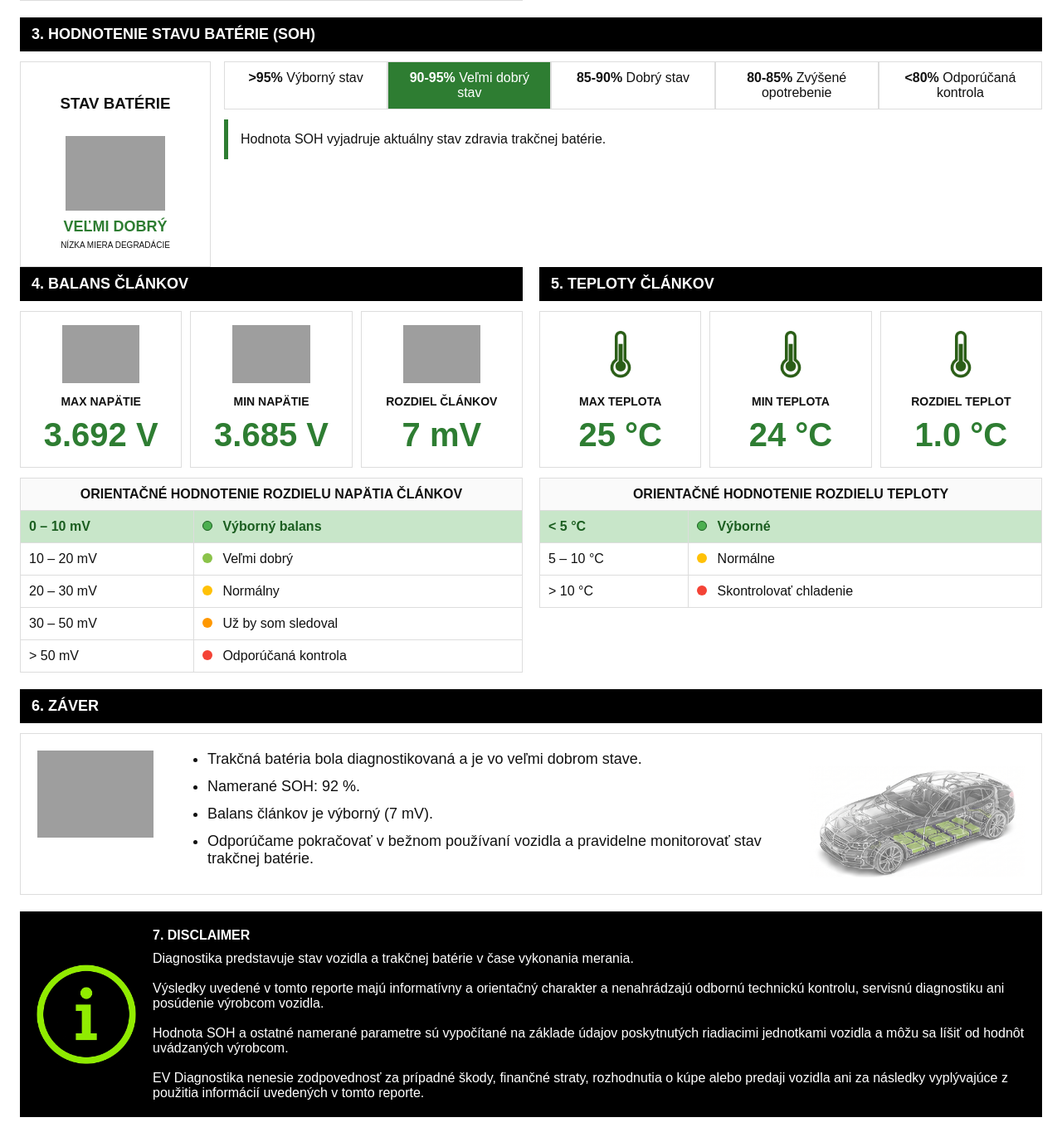
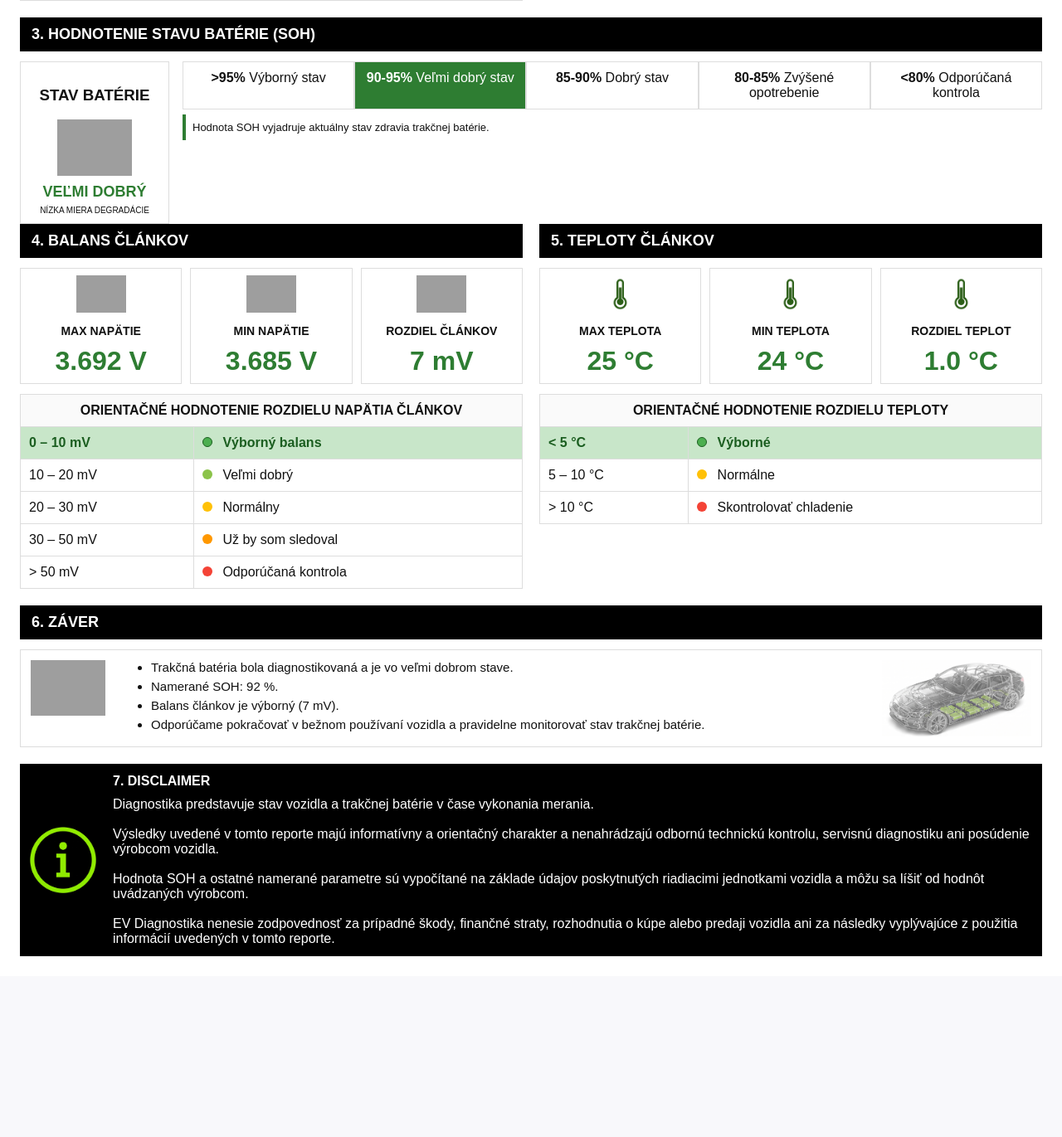
Before and after one commit to marianblaha/pdf-upravy, a FastAPI app: page /preview in a window 1280 px wide. Shown: the part 623-1994 px from the top of the page at 83% size. After the commit the page ends 1776 px from the top, so only its background shows below. Run offline with FastAPI, Linux system fonts and the light colour scheme; grey boxes are pictures that could not be loaded.

Commit message:
switch to playwright zmensovanie na A4

```diff
--- a/templates/report.html
+++ b/templates/report.html
@@ -229,10 +229,10 @@ body{
 }
 
 .soh-status{
-    width:230px;
+    width:180px;
     border:1px solid #ddd;
     text-align:center;
-    padding:20px;
+    padding:10px;
 }
 
 .soh-big{
@@ -267,16 +267,10 @@ body{
 }
 
 .soh-note{
-    margin-top:6px;   /* bolo 12px */
-    padding:8px;      /* bolo 15px */
-    font-size:14px;   /* bolo 16px */
-}
-
-.soh-note{
-    margin-top:12px;
-    border-left:5px solid #2e7d32;
-    padding:15px;
-    font-size:16px;
+    margin-top:6px;
+    border-left:4px solid #2e7d32;
+    padding:8px;
+    font-size:13px;
 }
 
 /* BALANCE */
@@ -290,7 +284,7 @@ body{
     flex:1;
     border:1px solid #ddd;
     text-align:center;
-    padding:16px;
+    padding:8px;
 }
 
 .balance-title{
@@ -299,14 +293,14 @@ body{
 }
 
 .balance-value{
-    font-size:40px;
+    font-size:32px;
     color:#2e7d32;
     font-weight:bold;
     margin-top:10px;
 }
 
 .balance-icon{
-    height:70px;
+    height:45px;
     margin-bottom:10px;
     object-fit:contain;
 }
@@ -350,15 +344,15 @@ body{
 
 .conclusion{
     border:1px solid #ddd;
-    padding:20px;
+    padding:12px;
 
     display:flex;
-    gap:25px;
+    gap:15px;
     align-items:flex-start;
 }
 
 .conclusion-icon{
-    width:140px;
+    width:90px;
     flex-shrink:0;
 }
 
@@ -371,12 +365,12 @@ body{
 }
 
 .conclusion-content li{
-    margin-bottom:12px;
-    font-size:18px;
+    margin-bottom:6px;
+    font-size:15px;
 }
 
 .conclusion-car{
-    width:260px;
+    width:180px;
     flex-shrink:0;
     align-self:flex-end;
 }
@@ -386,7 +380,7 @@ body{
 .disclaimer{
     background:#000;
     color:white;
-    padding:20px;
+    padding:12px;
     margin-top:20px;
 
     display:flex;
@@ -395,7 +389,7 @@ body{
 }
 
 .disclaimer-icon{
-    width:120px;
+    width:80px;
     flex-shrink:0;
 	align-self:center;
 }
@@ -628,8 +622,8 @@ body{
 				<img
 					src="{{ base_url }}/static/icons/batterystate.png"
 					style="
-						width:120px;
-						margin-top:10px;
+						width:90px;
+						margin-top:0;
 					"
 				>
 
```
